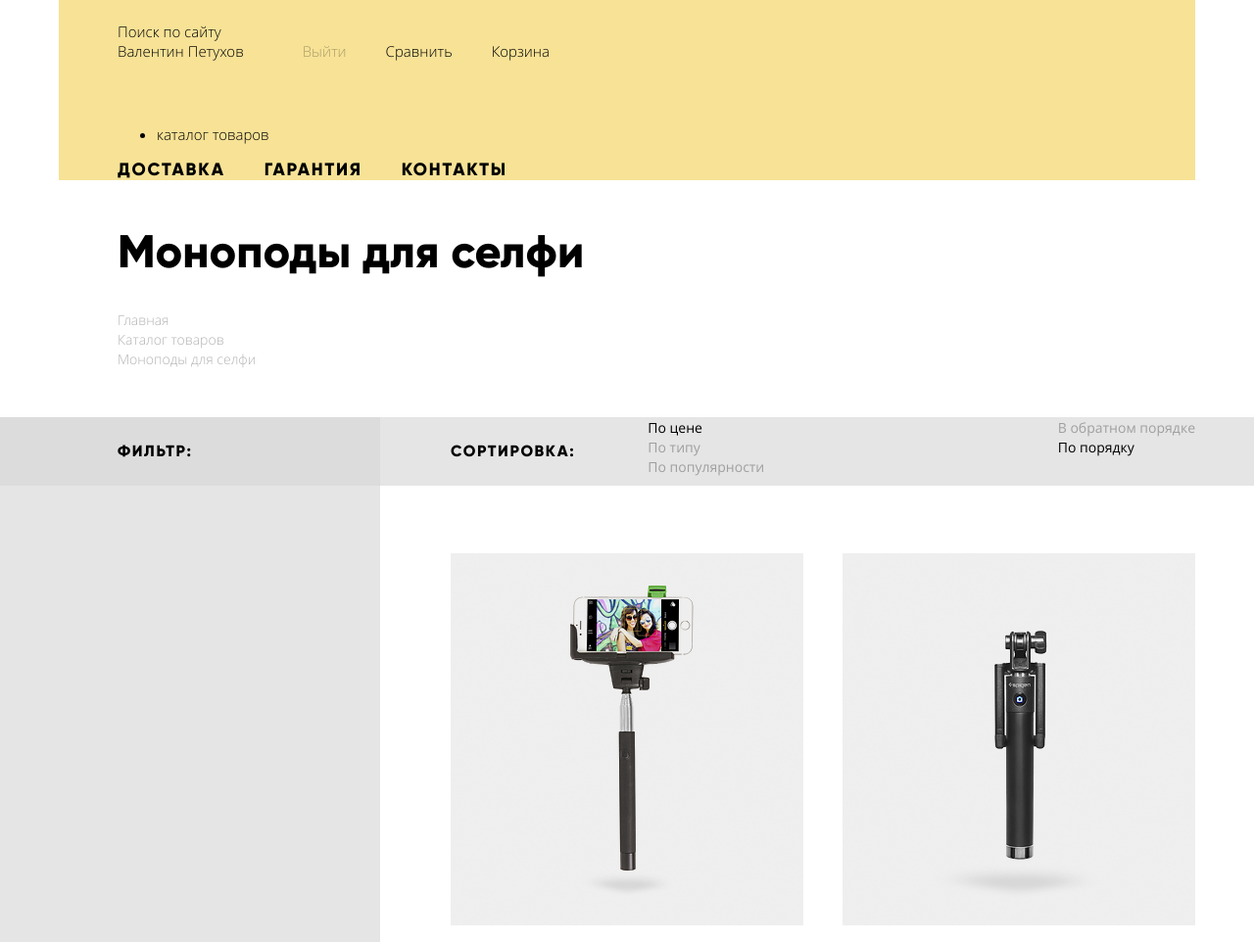
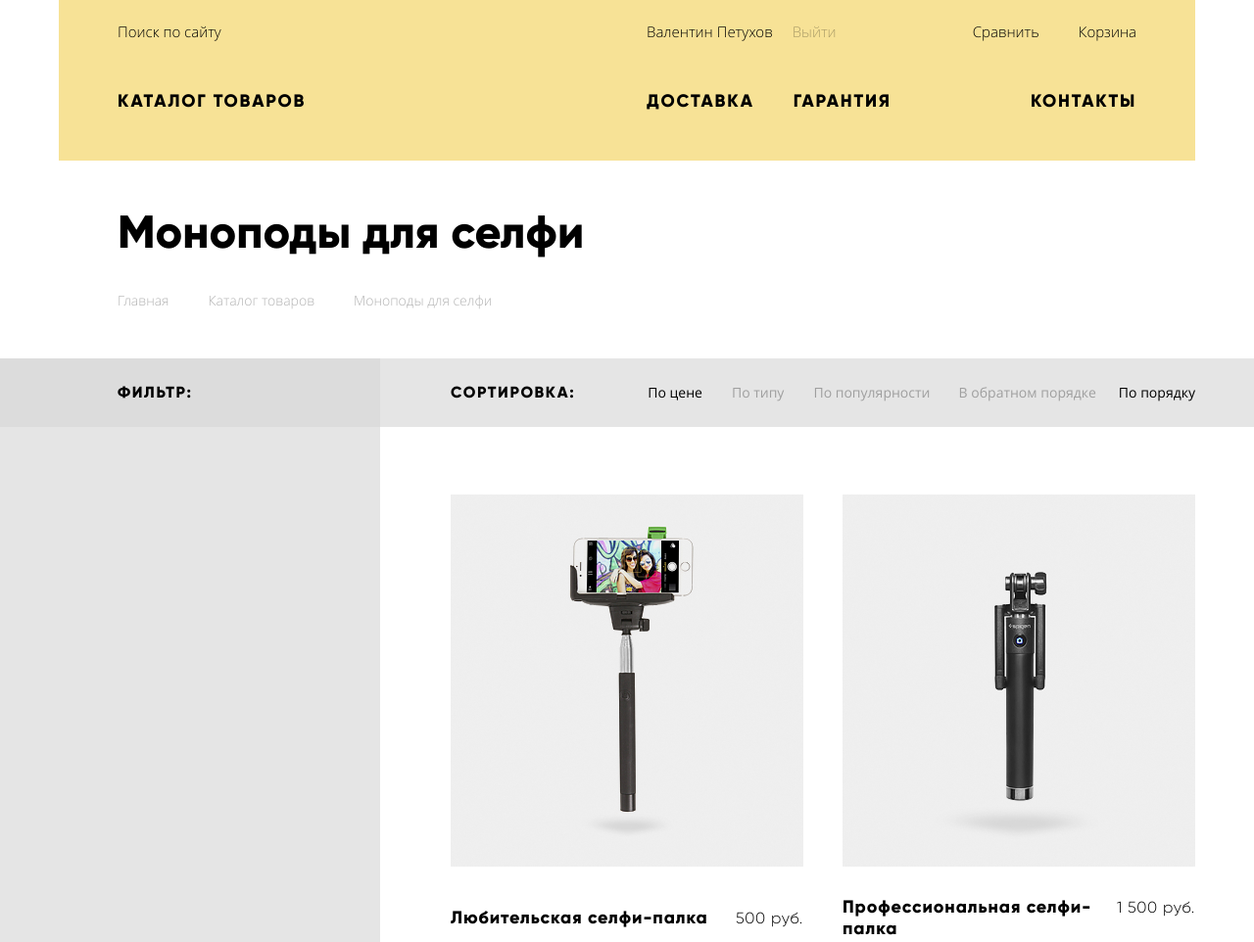
Before and after one commit to tableopen/53806-device-29, a plain HTML site: page catalog.html in a window 1280 px wide. Shown: the part 62-1024 px from the top of the page at 98% size. Drawn offline with Linux system fonts and the light colour scheme.

Commit message:
Сетка на флексах для внутренней страницы

```diff
--- a/catalog.html
+++ b/catalog.html
@@ -19,21 +19,16 @@
             fill="black" />
         </svg>
       </a>
-      <div class="user-navigation-container">
-        <!-- Здесь будет форма поиска -->
-        <a>Поиск по сайту</a>
-        <ul class="user-navigation">
-          <ul>
-            <li><a class="profile-link" href="">Валентин Петухов</a></li>
-            <li><a class="logout-link" href="">Выйти</a></li>
-          </ul>
-          <li><a class="compare-link" href="">Сравнить</a></li>
-          <li><a class="cart-link" href="">Корзина</a></li>
-        </ul>
-      </div>
+      <ul class="user-navigation">
+        <li class="search-link"><a href="">Поиск по сайту</a></li>
+        <li class="profile-link"><a href="">Валентин Петухов</a></li>
+        <li class="logout-link"><a href="">Выйти</a></li>
+        <li class="compare-link"><a href="">Сравнить</a></li>
+        <li class="cart-link"><a href="">Корзина</a></li>
+      </ul>
       <nav class="main-navigation">
-        <ul>
-          <li>
+        <ul class="site-navigation">
+          <li class="catalog-link">
             <a href="">каталог товаров</a>
             <ul class="catalog-navigation">
               <li><a href="">Виртуальная реальность</a></li>
@@ -44,11 +39,9 @@
               <li><a href="">Квадрокоптер</a></li>
             </ul>
           </li>
-        </ul>
-        <ul class="site-navigation">
-          <li><a href="">доставка</a></li>
-          <li><a href="">гарантия</a></li>
-          <li><a href="">контакты</a></li>
+          <li class="delivery-link"><a href="">доставка</a></li>
+          <li class="warranty-link"><a href="">гарантия</a></li>
+          <li class="contacts-link"><a href="">контакты</a></li>
         </ul>
       </nav>
     </div>
@@ -83,7 +76,7 @@
             <li><a href="">По типу</a></li>
             <li><a href="">По популярности</a></li>
           </ul>
-          <ul class="sort-buttons">
+          <ul class="sort-buttons-list">
             <li><a class="sort-button" href="">В обратном порядке</a></li>
             <li><a class="sort-button sort-current">По порядку</a></li>
           </ul>
@@ -156,12 +149,10 @@
           </svg>
         </a>
         <ul class="footer-user-navigation">
-          <ul>
-            <li><a class="profile-link" href="">Валентин Петухов</a></li>
-            <li><a class="logout-link" href="">Выйти</a></li>
-          </ul>
-          <li><a class="compare-link" href="">Сравнить</a></li>
-          <li><a class="cart-link" href="">Корзина</a></li>
+          <li class="profile-link"><a href="">Валентин Петухов</a></li>
+          <li class="logout-link"><a href="">Выйти</a></li>
+          <li class="compare-link"><a href="">Сравнить</a></li>
+          <li class="cart-link"><a href="">Корзина</a></li>
         </ul>
       </section>
 
@@ -178,7 +169,7 @@
 
       <section class="footer-social">
         <h2 class="visually-hidden">Социальные сети</h2>
-        <ul>
+        <ul class="social-buttons-list">
           <li><a class="social-button" href="">Фейсбук</a></li>
           <li><a class="social-button" href="">Инстаграм</a></li>
           <li><a class="social-button" href="">Твиттер</a></li>
--- a/css/style.css
+++ b/css/style.css
@@ -745,8 +745,6 @@ a {
   justify-self: end;
 }
 
-/* Footer features */
-
 .footer-features-list {
   list-style: none;
   padding: 0;
@@ -824,16 +822,11 @@ a {
 
 /* Inner page */
 
-.user-navigation ul {
-  list-style: none;
-  padding: 0;
-  margin: 0;
-  display: grid;
-  grid-template-columns: max-content min-content;
-  column-gap: 20px;
+.user-navigation .profile-link {
+  margin-right: 20px;
 }
 
-.logout-link {
+.user-navigation .logout-link {
   opacity: 0.3;
 }
 
@@ -841,6 +834,7 @@ a {
   display: grid;
   grid-template-columns: 1fr 328px 832px 1fr;
   grid-template-rows: repeat(3, min-content) 1fr;
+  padding-top: 44px;
 }
 
 .inner-page-title {
@@ -851,7 +845,8 @@ a {
   color: var(--basic-black);
   width: 1160px;
   padding-left: 60px;
-  margin: 44px auto 30px;
+  margin: auto;
+  margin-bottom: 30px;
   grid-column: 2 / -2;
 }
 
@@ -864,6 +859,15 @@ a {
   margin: auto;
   margin-bottom: 50px;
   grid-column: 2 / -2;
+  display: flex;
+}
+
+.breadcrumbs li {
+  margin-right: 40px;
+}
+
+.breadcrumbs li:last-child {
+  margin-right: 0;
 }
 
 .breadcrumbs a {
@@ -941,8 +945,7 @@ a {
   height: 70px;
   padding-left: 72px;
   grid-column: 1 / 2;
-  display: grid;
-  grid-template-columns: max-content 1fr max-content;
+  display: flex;
 }
 
 .sort-title {
@@ -959,30 +962,51 @@ a {
 }
 
 .sort-list,
-.sort-buttons {
+.sort-buttons-list {
   list-style: none;
   padding: 0;
   margin: 0;
   height: 70px;
+  display: flex;
+}
+
+.sort-list li {
+  margin-right: 30px;
+}
+
+.sort-list li:last-child {
+  margin-right: 0;
+}
+
+.sort-buttons-list {
+  margin-left: auto;
+}
+
+.sort-buttons-list li {
+  margin-right: 23px;
+}
+
+.sort-buttons-list li:last-child {
+  margin-right: 0;
 }
 
 .sort-list a,
-.sort-buttons a {
+.sort-buttons-list a {
   font-family: var(--opensans-font-family);
   font-size: 14px;
-  line-height: 19px;
+  line-height: 70px;
   font-weight: normal;
   color: var(--basic-black);
   opacity: 0.3;
 }
 
 .sort-list a:hover,
-.sort-buttons a:hover {
+.sort-buttons-list a:hover {
   opacity: 0.6;
 }
 
 .sort-list a:focus,
-.sort-buttons a:focus {
+.sort-buttons-list a:focus {
   opacity: 1;
 }
 
@@ -995,37 +1019,37 @@ a {
 }
 
 .sort-list .sort-current,
-.sort-buttons .sort-current {
+.sort-buttons-list .sort-current {
   opacity: 1;
 }
 
 .catalog-list {
   list-style: none;
   margin: 0;
+  margin-bottom: -8px;
   padding-top: 69px;
   padding-left: 72px;
-  margin-bottom: 40px;
   grid-column: 1 / 2;
   grid-row: 2 / 3;
-  display: grid;
-  grid-template-columns: repeat(2, 360px);
-  grid-template-rows: repeat(2, min-content);
-  column-gap: 40px;
-  row-gap: 48px;
+  display: flex;
+  flex-wrap: wrap;
+  justify-content: space-between;
 }
 
 .catalog-item {
   position: relative;
-  display: grid;
-  grid-template-columns: 276px max-content;
-  column-gap: 5px;
+  width: 360px;
+  margin-bottom: 48px;
+  display: flex;
+  flex-wrap: wrap;
+  justify-content: space-between;
+  align-items: baseline;
 }
 
 .catalog-item-image {
   width: 360px;
   height: 380px;
   margin-bottom: 30px;
-  grid-column: 1 / -1;
   background-color: var(--basic-light-gray);
 }
 
@@ -1036,6 +1060,7 @@ a {
   font-weight: 800;
   letter-spacing: 0.05em;
   color: var(--basic-black);
+  width: 275px;
   padding: 0;
   margin: 0;
 }
@@ -1088,21 +1113,30 @@ a {
 }
 
 .catalog-item:hover .catalog-item-buttons {
-  display: grid;
+  display: flex;
+  flex-direction: column;
 }
 
 /* Pagination */
 
 .pagination-list {
   list-style: none;
+  width: 760px;
   height: 70px;
   padding: 0;
   margin: 0 0 78px 72px;
   background-color: var(--basic-gray-for-pagination);
   grid-column: 1 / 2;
   grid-row: 3 / -1;
-  display: grid;
-  grid-template-columns: 1fr repeat(3, min-content) 1fr;
+  display: flex;
+}
+
+.pagination-item {
+  margin-right: 30px;
+}
+
+.pagination-item:nth-last-child(2) {
+  margin-right: 0;
 }
 
 .pagination-item a {
@@ -1114,7 +1148,6 @@ a {
   color: var(--basic-black);
   text-transform: uppercase;
   opacity: 0.3;
-  margin-right: 30px;
 }
 
 .pagination-item a:hover {
@@ -1126,14 +1159,18 @@ a {
   opacity: 1;
 }
 
+.pagination-back {
+  margin-right: auto;
+}
+
 .pagination-forward {
-  justify-self: end;
+  margin-left: auto;
 }
 
 .pagination-back a,
 .pagination-forward a {
   display: block;
-  width: 120px;
+  min-width: 120px;
   height: 70px;
   font-family: var(--gilroy-font-family);
   font-size: 16px;
```
